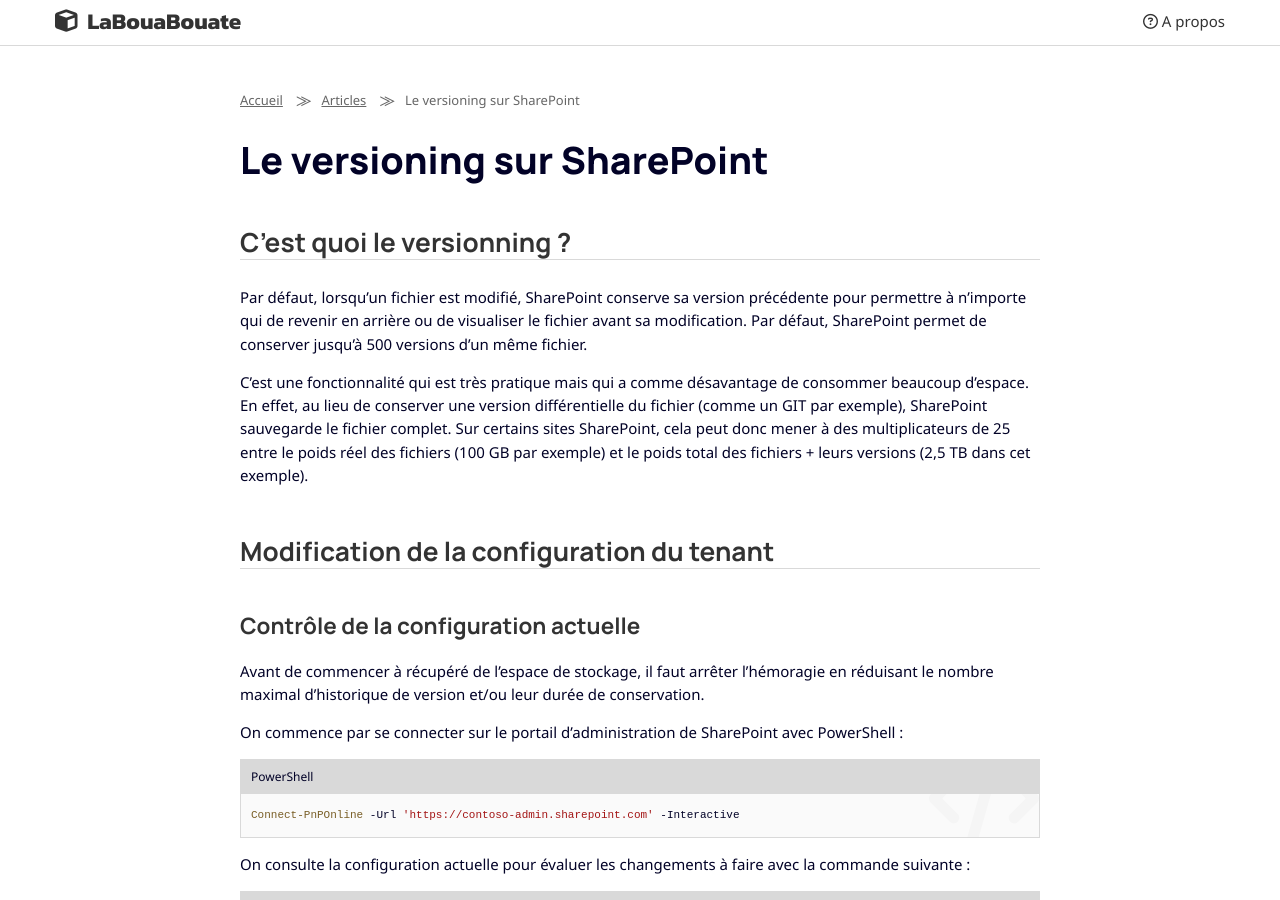
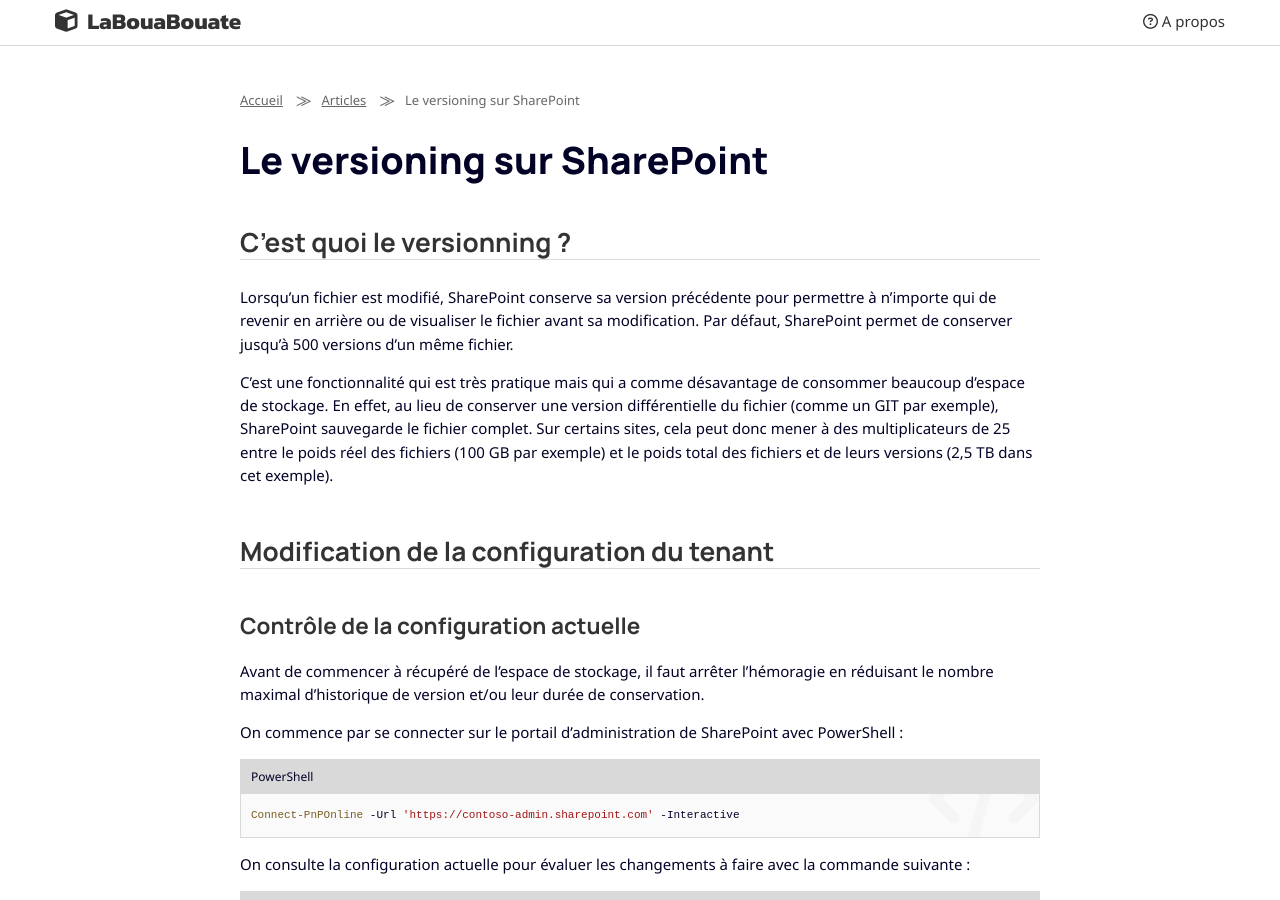
Before and after one commit to leobouard/leobouard.github.io, a Jekyll site: the page built from _posts/2024-07-11-le-versioning-sur-sharepoint.md, in a window 1280 px wide and 900 px high. Built offline with Jekyll 4.4.1, drawn with Linux system fonts in a browser that asks for light colours; nearby versions of some CDN libraries; some web fonts are replaced.

Commit message:
Update 2024-07-11-le-versioning-sur-sharepoint.md

```diff
--- a/_posts/2024-07-11-le-versioning-sur-sharepoint.md
+++ b/_posts/2024-07-11-le-versioning-sur-sharepoint.md
@@ -8,9 +8,9 @@
 
 ## C'est quoi le versionning ?
 
-Par défaut, lorsqu'un fichier est modifié, SharePoint conserve sa version précédente pour permettre à n'importe qui de revenir en arrière ou de visualiser le fichier avant sa modification. Par défaut, SharePoint permet de conserver jusqu'à 500 versions d'un même fichier.
+Lorsqu'un fichier est modifié, SharePoint conserve sa version précédente pour permettre à n'importe qui de revenir en arrière ou de visualiser le fichier avant sa modification. Par défaut, SharePoint permet de conserver jusqu'à 500 versions d'un même fichier.
 
-C'est une fonctionnalité qui est très pratique mais qui a comme désavantage de consommer beaucoup d'espace. En effet, au lieu de conserver une version différentielle du fichier (comme un GIT par exemple), SharePoint sauvegarde le fichier complet. Sur certains sites SharePoint, cela peut donc mener à des multiplicateurs de 25 entre le poids réel des fichiers (100 GB par exemple) et le poids total des fichiers + leurs versions (2,5 TB dans cet exemple).
+C'est une fonctionnalité qui est très pratique mais qui a comme désavantage de consommer beaucoup d'espace de stockage. En effet, au lieu de conserver une version différentielle du fichier (comme un GIT par exemple), SharePoint sauvegarde le fichier complet. Sur certains sites, cela peut donc mener à des multiplicateurs de 25 entre le poids réel des fichiers (100 GB par exemple) et le poids total des fichiers et de leurs versions (2,5 TB dans cet exemple).
 
 ## Modification de la configuration du tenant
 
```
